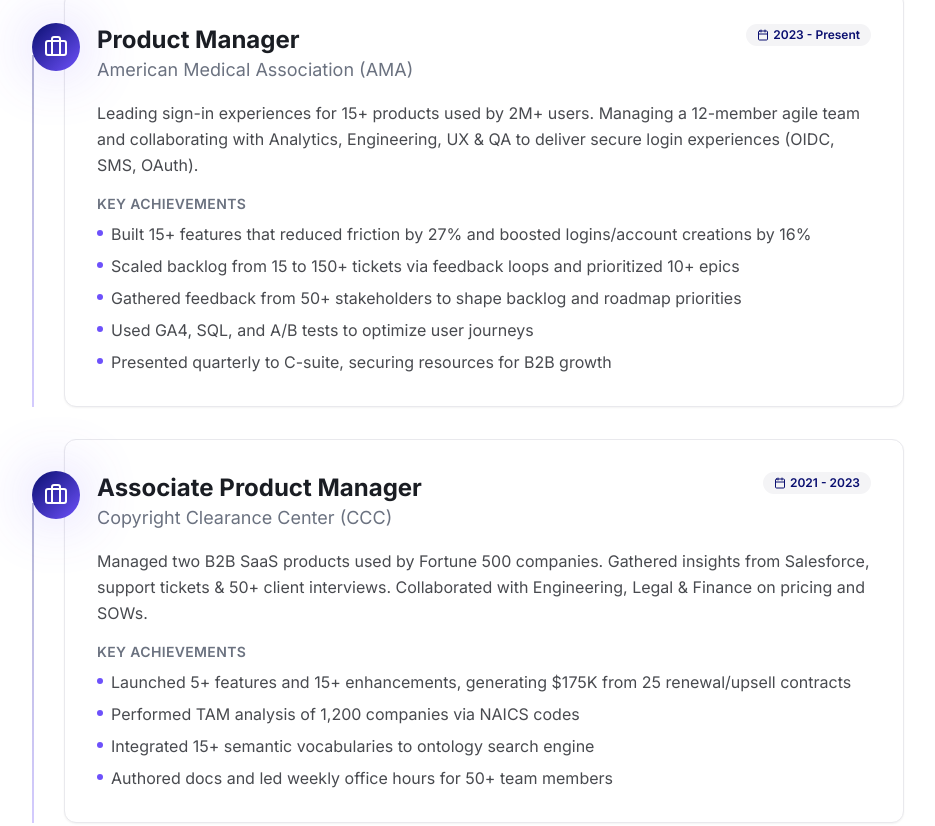
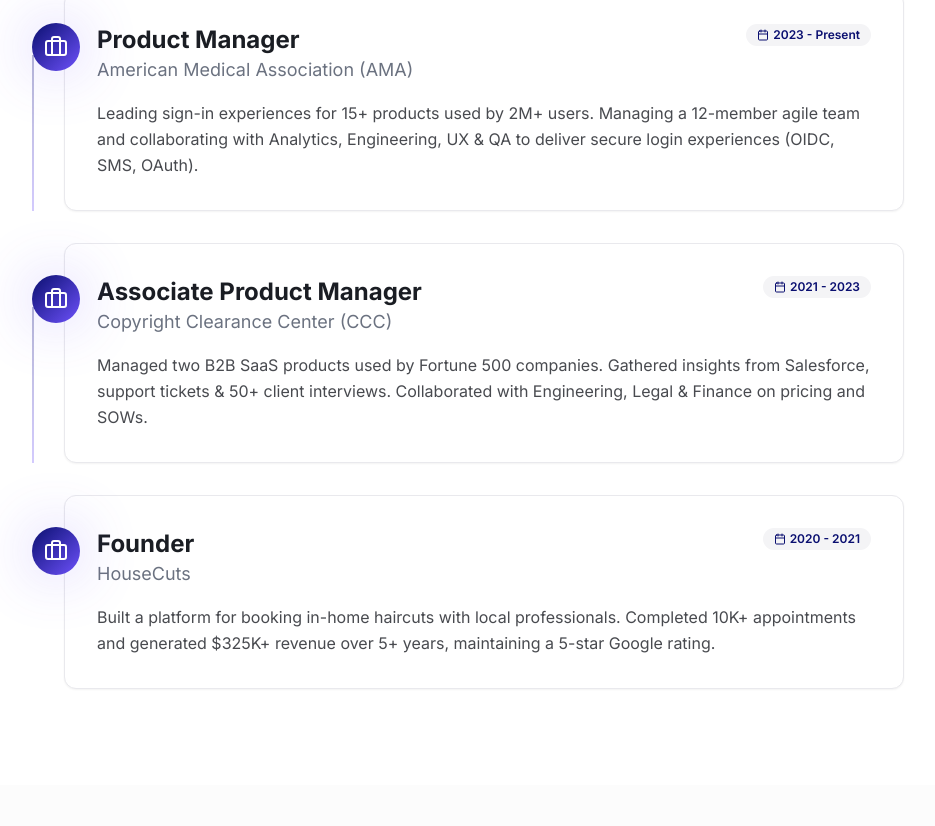
Before and after one commit to shaisraza/Portoflio, a React (Vite) app: page / in a window 1280 px wide. Shown: the part 1971-2797 px from the top of the page, without its empty margins (184-1119 px from the left). Built offline with nearby package versions, Linux system fonts and the light colour scheme; the HTML template or start-up script is replaced by a standard one.

Commit message:
Refactor About section

```diff
--- a/src/components/Experience.tsx
+++ b/src/components/Experience.tsx
@@ -89,20 +89,6 @@ const Experience = () => {
                     </div>
 
                     <p className="text-foreground/80 leading-relaxed">{exp.description}</p>
-
-                    <div className="space-y-2">
-                      <p className="font-semibold text-sm text-muted-foreground uppercase tracking-wide">
-                        Key Achievements
-                      </p>
-                      <ul className="space-y-2">
-                        {exp.highlights.map((highlight, idx) => (
-                          <li key={idx} className="flex items-start gap-2">
-                            <div className="w-1.5 h-1.5 rounded-full bg-accent mt-2 flex-shrink-0" />
-                            <span className="text-foreground/80">{highlight}</span>
-                          </li>
-                        ))}
-                      </ul>
-                    </div>
                   </div>
                 </Card>
               </div>
```
